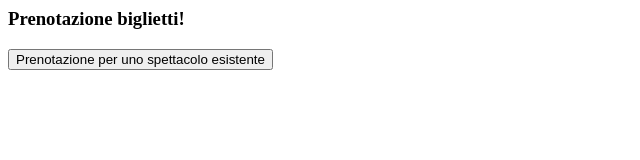
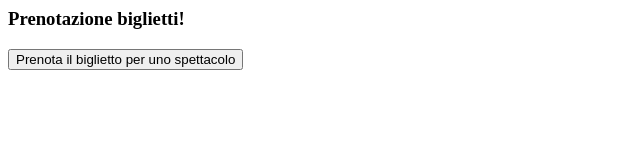
Before and after one commit to leomanne/SSW_Project, an Angular app: page / in a window 1280 px wide. Shown: the top 160 px of the page, without its empty margins (0-640 px from the left). Built offline with nearby package versions, Linux system fonts and the light colour scheme.

Commit message:
2 files modified, 3 added

```diff
--- a/src/app/app.component.html
+++ b/src/app/app.component.html
@@ -1,5 +1,6 @@
+<!--title -->
 <hello name="{{ title }}"></hello>
 
-  <button (click)="startReservation()">
-    Prenotazione per uno spettacolo esistente
+  <button (click)="setReservation()">
+    Prenota il biglietto per uno spettacolo
   </button>
--- a/src/app/app.component.ts
+++ b/src/app/app.component.ts
@@ -11,8 +11,7 @@ export class AppComponent {
   reservation: boolean = false; //used to enable form
 
 
-  startReservation() {
-    // funzione che attiva il form per la prenotazione
+  setReservation() {
     this.reservation = true;
   }
 }
--- /dev/null
+++ b/src/app/create-theatre/create-theatre.component.html
@@ -0,0 +1 @@
+<button (click)="createShow()">Crea un nuovo spettacolo</button></h3>
```
Also changed, not shown: src/app/create-theatre/create-theatre.component.ts (added, +24 -0 lines), src/app/create-theatre/create-theatre.component.css (added).
